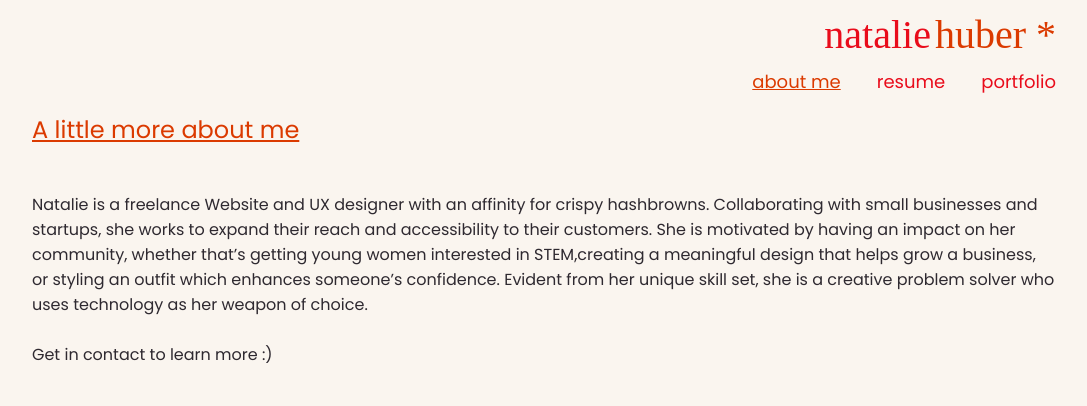
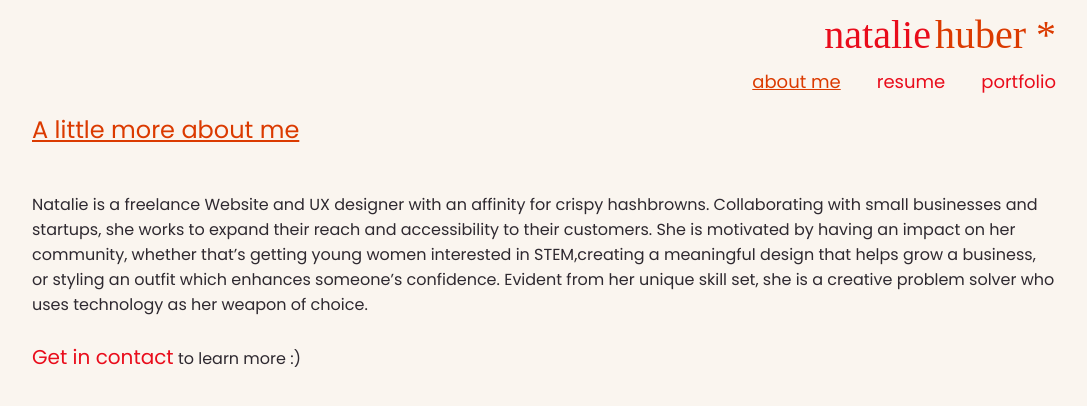
Before and after one commit to nataliehuber/Nati-website, a plain HTML site: page index.html in a window 1280 px wide. Shown: the whole page, without its empty margins (96-1183 px from the left). Drawn offline with Linux system fonts and the light colour scheme; a web font is replaced by a local one.

Commit message:
add get in contact

```diff
--- a/index.html
+++ b/index.html
@@ -27,7 +27,7 @@
 <h3> <br>
   Natalie is a freelance Website and UX designer with an affinity for crispy hashbrowns. Collaborating with small businesses and startups, she works to expand their reach and accessibility to their customers. She is motivated by having an impact on her community, whether that’s getting young women interested in STEM,creating a meaningful design that helps grow a business, or styling an outfit which enhances someone’s confidence. Evident from her unique skill set, she is a creative problem solver who uses technology as her weapon of choice.
 <br><br>
-  Get in contact to learn more :)
+ <a href="mailto::me@nataliehuber.net">Get in contact</a> to learn more :)
 </h3>
 
   </div>
```
